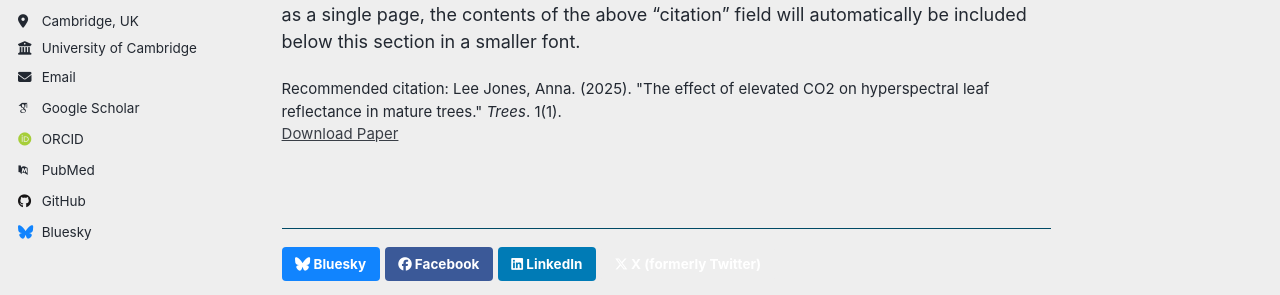
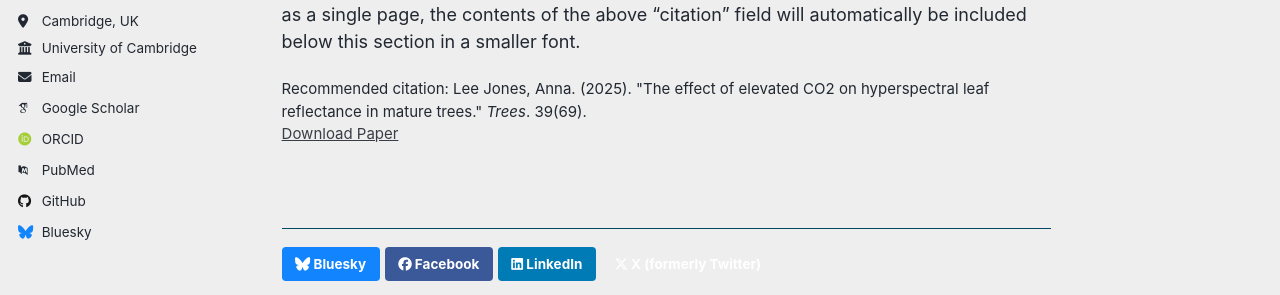
Before and after one commit to Anna-Lee-Jones/Anna-Lee-Jones.github.io, a Jekyll site: the page built from _publications/ECO2_paper4.md, in a window 1280 px wide and 1080 px high. Shown: the part 304-599 px from the top of the window. Built offline with Jekyll 4.4.1, drawn with Linux system fonts in a browser that asks for light colours; some web fonts are replaced; a script that is not in the unit is left out.

Commit message:
Update ECO2_paper4.md

```diff
--- a/_publications/ECO2_paper4.md
+++ b/_publications/ECO2_paper4.md
@@ -7,6 +7,6 @@ excerpt: 'This paper investigates the effect of elevated CO2 on mature tree leaf
 date: 2025-08-01
 venue: 'Trees: Structure and Function'
 paperurl: 'https://doi.org/10.1007/s00468-025-02650-w'
-citation: 'Lee Jones, Anna. (2025). &quot;The effect of elevated CO2 on hyperspectral leaf reflectance in mature trees.&quot; <i>Trees</i>. 1(1).'
+citation: 'Lee Jones, Anna. (2025). &quot;The effect of elevated CO2 on hyperspectral leaf reflectance in mature trees.&quot; <i>Trees</i>. 39(69).'
 ---
 The contents above will be part of a list of publications, if the user clicks the link for the publication than the contents of section will be rendered as a full page, allowing you to provide more information about the paper for the reader. When publications are displayed as a single page, the contents of the above "citation" field will automatically be included below this section in a smaller font.
```
